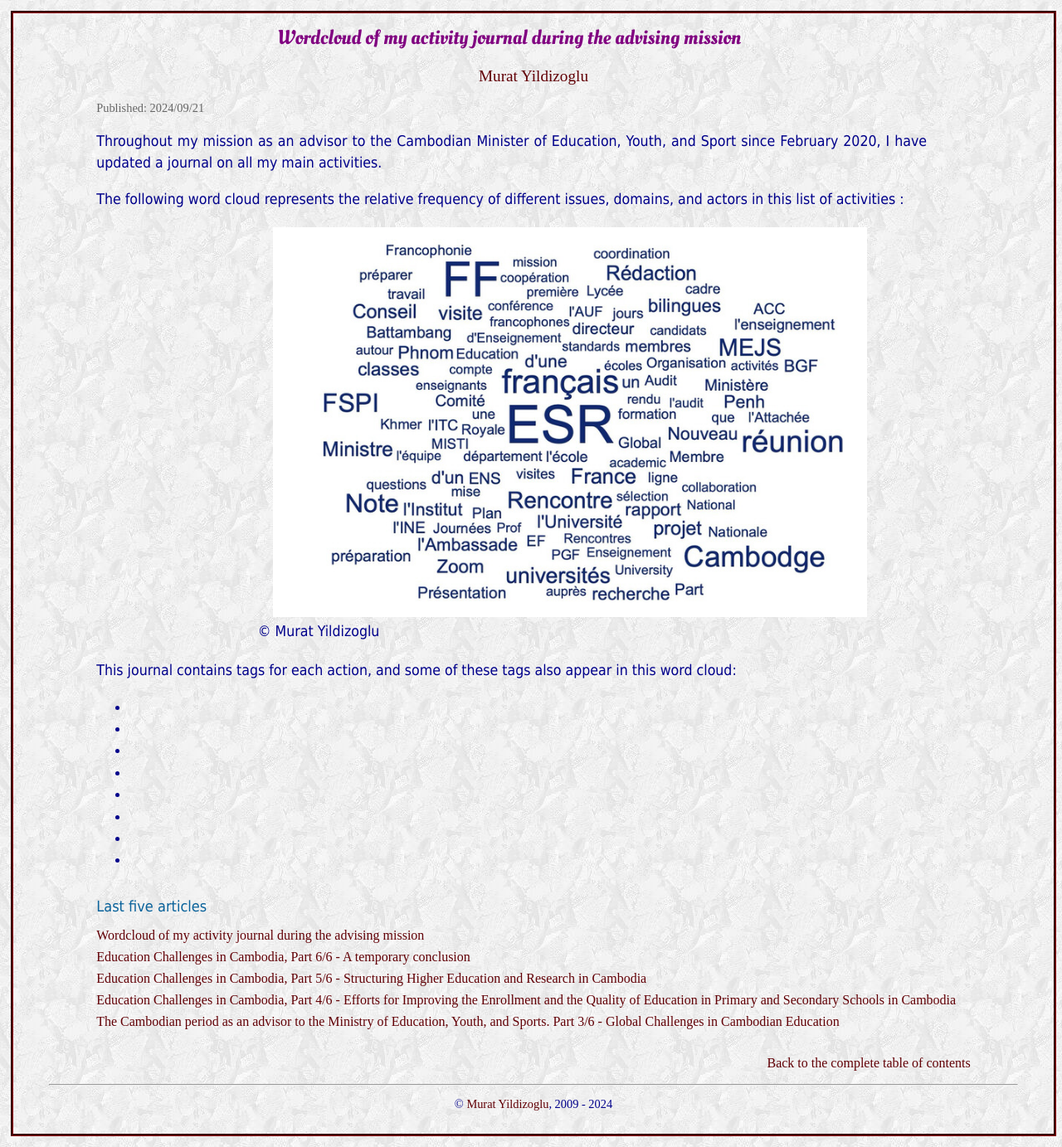
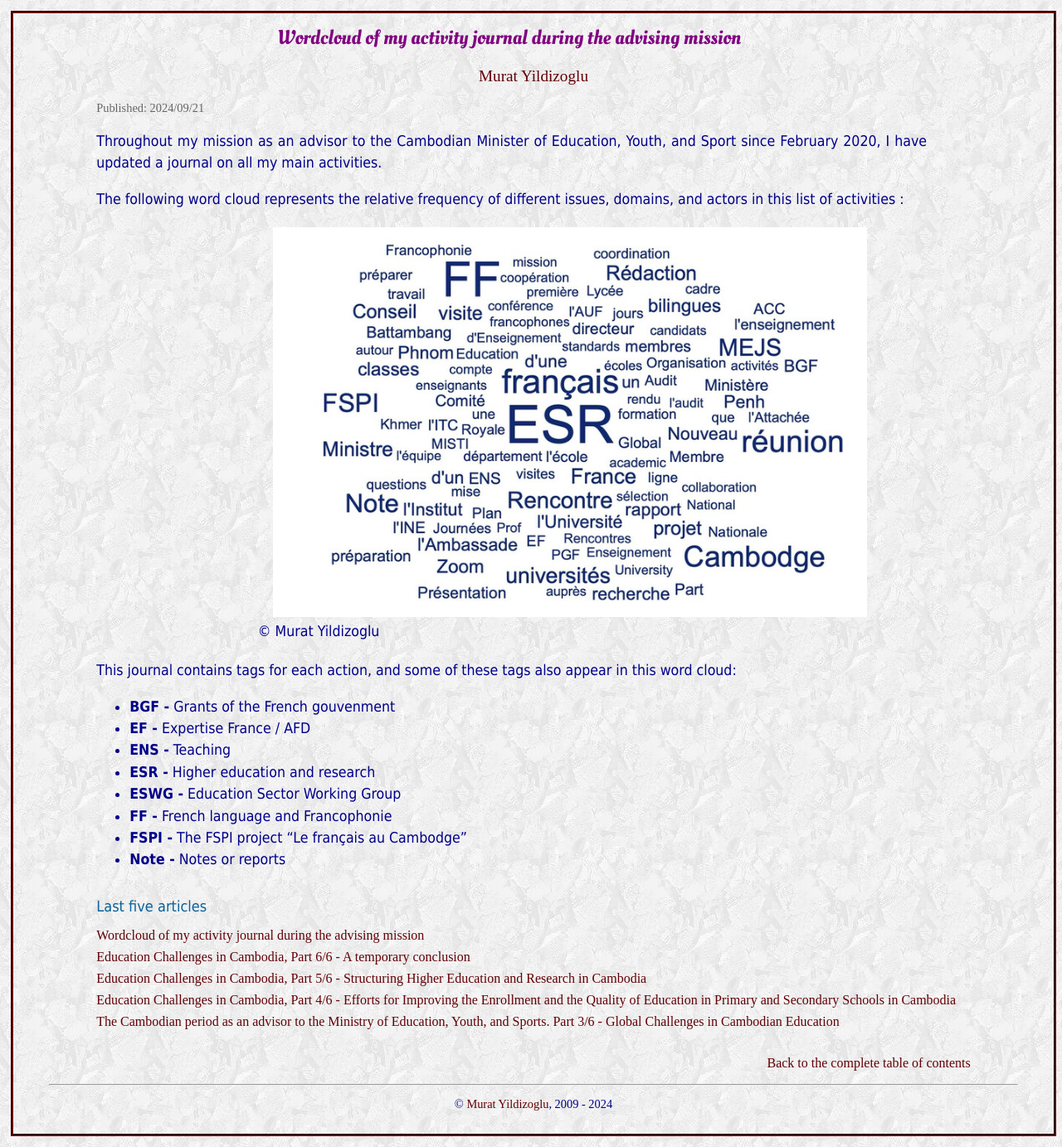
Before and after one commit to myildi/myildi.github.io, a Jekyll site: the page built from _posts/2024-09-21-Cambodia-education-7-wordcloud-mission.md, in a window 1280 px wide. Shown: the whole page at 83% size. Built offline with Jekyll 4.4.1, drawn with Linux system fonts in a browser that asks for light colours.

Commit message:
Update 2024-09-21-Cambodia-education-7-wordcloud-mission.md

```diff
--- a/_posts/2024-09-21-Cambodia-education-7-wordcloud-mission.md
+++ b/_posts/2024-09-21-Cambodia-education-7-wordcloud-mission.md
@@ -13,11 +13,11 @@ The following word cloud represents the relative frequency of different issues,
 
 This journal contains tags for each action, and some of these tags also appear in this word cloud:
 
-- [BGF]: Grants of the French gouvenment
-- [EF]:  Expertise France / AFD
-- [ENS]: Teaching
-- [ESR]: Higher education and research
-- [ESWG]: Education Sector Working Group
-- [FF]:  French language and Francophonie
-- [FSPI]: The FSPI project  "Le français au Cambodge"
-- [Note]: Notes or reports
+- **BGF -** Grants of the French gouvenment
+- **EF -**  Expertise France / AFD
+- **ENS -** Teaching
+- **ESR -** Higher education and research
+- **ESWG -** Education Sector Working Group
+- **FF -**  French language and Francophonie
+- **FSPI -** The FSPI project  "Le français au Cambodge"
+- **Note -** Notes or reports
```
